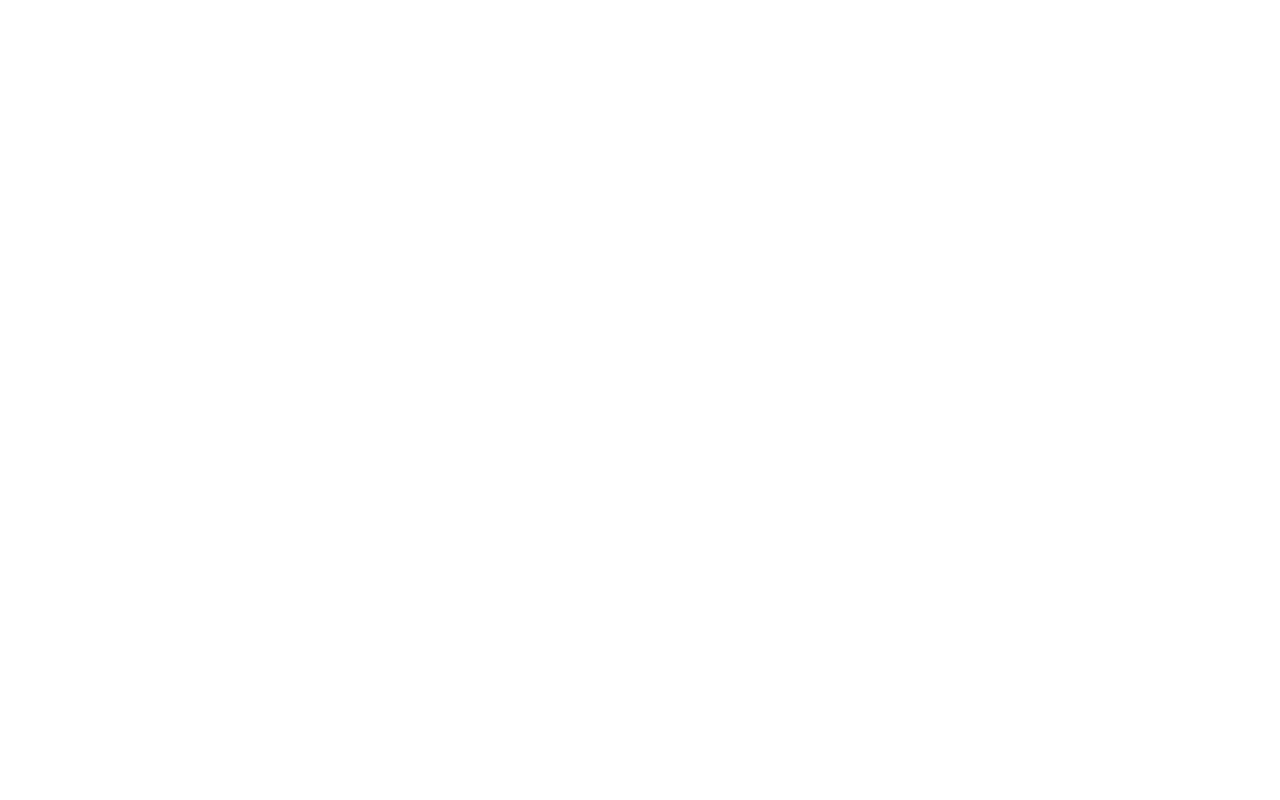
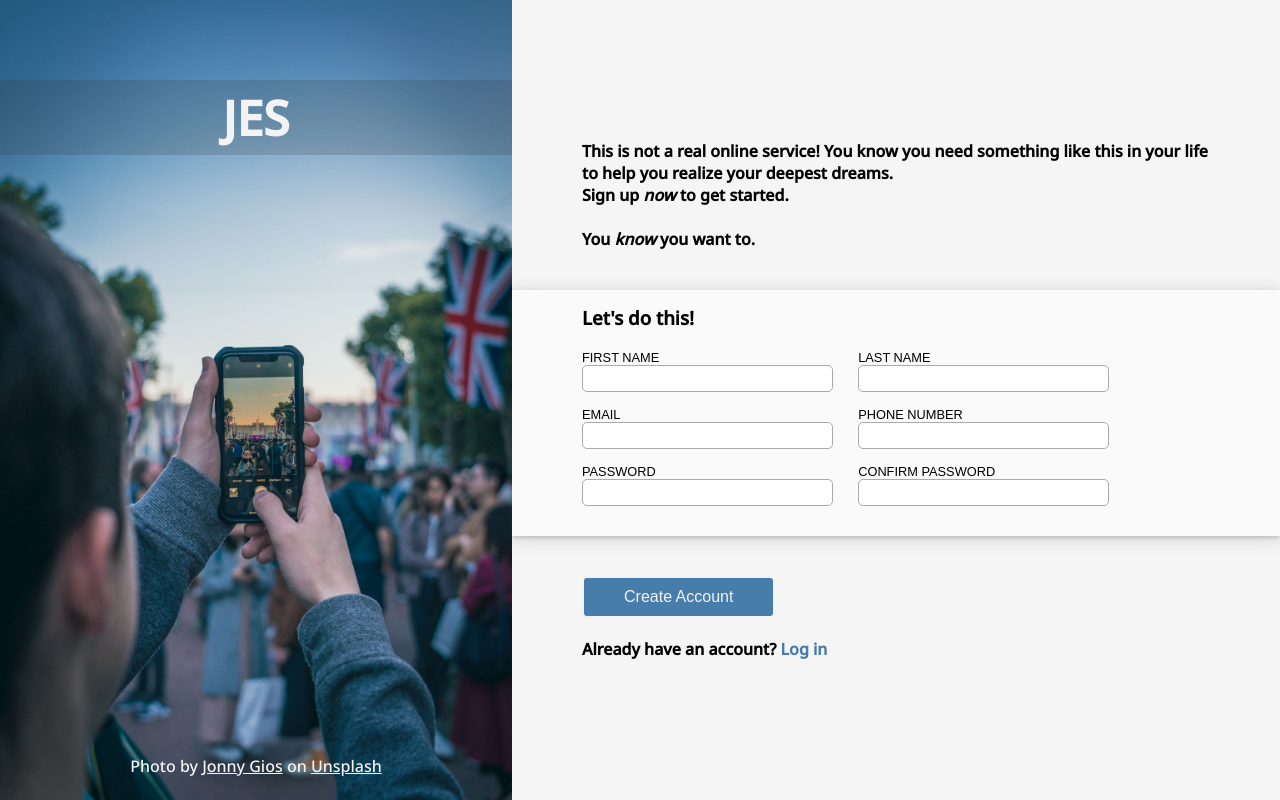
Before and after one commit to crisxchan/sign-up-page, a plain HTML site: page index.html in a window 1280 px wide. Drawn offline with Linux system fonts and the light colour scheme.

Commit message:
Completed final layout

```diff
--- a/index.html
+++ b/index.html
@@ -4,9 +4,70 @@
     <meta charset="UTF-8">
     <meta http-equiv="X-UA-Compatible" content="IE=edge">
     <meta name="viewport" content="width=device-width, initial-scale=1.0">
-    <title>Document</title>
+    <link rel="stylesheet" href="styles.css">
+    <link rel="preconnect" href="https://fonts.googleapis.com">
+    <link rel="preconnect" href="https://fonts.gstatic.com" crossorigin>
+    <link href="https://fonts.googleapis.com/css2?family=Noto+Sans:wght@500&family=Open+Sans:wght@300;800&display=swap" rel="stylesheet">
+    <title>Sign-up Form</title>
 </head>
 <body>
+    <div id="bg-img">
+        <div id="logo">
+            <h1>JES</h1>
+        </div>
+        <div id="credits-img">
+            <p>Photo by <u>Jonny Gios</u> on <u>Unsplash</u></p>
+        </div>
+    </div>
+    <main>
+        <div id="main-text">
+            <h4>
+                This is not a real online service! You know you need
+                something like this in your life to help you realize
+                your deepest dreams.<br>
+                Sign up <i>now</i> to get started.
+                <br><br>
+                You <i>know</i> you want to.
+            </h4>
+        </div>
+        <form id="main-form">
+            <h3>Let's do this!</h3>
 
+            <div class="input">
+                <label for="first-name">FIRST NAME</label>
+                <input type="text" name="first-name">
+            </div>
+
+            <div class="input">
+                <label for="last-name">LAST NAME</label>
+                <input type="text" name="last-name">
+            </div>
+
+            <div class="input">
+                <label for="email">EMAIL</label>
+                <input type="email" name="email">
+            </div>
+
+            <div class="input">
+                <label for="phone-number">PHONE NUMBER</label>
+                <input type="tel" name="phone-number" pattern="[0-9]{3}-[0-9]{2}-[0-9]{3}">
+            </div>
+
+            <div class="input">
+                <label for="password">PASSWORD</label>
+                <input type="password" name="password">
+            </div>
+
+            <div class="input">
+                <label for="confirm-password">CONFIRM PASSWORD</label>
+                <input type="password" name="confirm-password">
+            </div>
+        </form>
+
+        <div id="main-footer">
+            <button>Create Account</button>
+            <h4>Already have an account? <a href=""id="login">Log in</a></h4>
+        </div>
+    </main>
 </body>
 </html>
--- a/styles.css
+++ b/styles.css
@@ -0,0 +1,153 @@
+* {
+    margin: 0;
+    padding: 0;
+}
+
+html {
+    height: 100%;
+}
+
+body {
+    min-height: 100%;
+    display: flex;
+    font-family: 'Noto Sans', sans-serif;
+}
+
+#bg-img {
+    background-image: url('assets/bg-img.jpg');
+    background-position: center;
+    background-size: cover;
+    width: 40%;
+}
+
+#logo {
+    position: relative;
+    top: 10vh;
+    font-size: 1.5rem;
+    color: #F3F3F3;
+    text-align: center;
+    background-color: #33333330;
+    padding: 5px;
+}
+
+#credits-img {
+    width: 40vw;
+    color: #F3F3F3;
+    text-align: center;
+    position: relative;
+    top: 85vh;
+}
+
+main {
+    display: flex;
+    flex-direction: column;
+    justify-content: center;
+    width: 60%;
+    max-height: 100%;
+    background-color: #F5F5F5;
+}
+
+#main-text, #main-footer {
+    margin: 40px 70px;
+}
+
+button {
+    margin: 0 0 20px 0;
+    padding: 10px 40px;
+    background-color: #477DAB;
+    border-radius: 5px;
+    border: 2px solid;
+    color: #F3F3F3;
+    font-family: sans-serif;
+    font-size: 1rem;
+}
+
+button:hover {
+    border: 2px solid #6caee7;
+}
+
+#main-form {
+    background-color: #FAFAFA;
+    box-shadow: 0 2px 4px 0 #33333330, 0 2px 16px 0 #33333330;
+    display: flex;
+    flex-flow: row wrap;
+    padding: 15px 70px;
+}
+
+#main-form h3 {
+    width: 100%;
+    margin: 0 0 20px 0;
+}
+
+.input {
+    display: flex;
+    flex-direction: column;
+    width: 40%;
+    margin: 0 25px 15px 0;
+}
+
+input {
+    height: 25px;
+    border-radius: 5px;
+    border: 1px solid #AAAAAA;
+    padding: 0 10px;
+}
+
+input:focus{
+    border: 1px solid #477DAB;
+}
+
+.input label {
+    font-family: sans-serif;
+    font-size: 0.8rem;
+}
+
+#login {
+    color: #477DAB;
+}
+
+a {
+    text-decoration: none;
+}
+
+@media (max-width: 700px){
+    body {
+        flex-direction: column;
+    }
+
+    #bg-img {
+        width: 100%;
+    }
+
+    main {
+        width: 100%;
+    }
+
+    #main-text, #main-footer {
+        text-align: center;
+    }
+
+    #logo {
+        position: static;
+    }
+
+    #main-form {
+        display: flex;
+        flex-direction: column;
+        align-items: center;
+        justify-content: center;
+    }
+
+    #main-form h3 {
+        text-align: center;
+    }
+
+    .input {
+        align-items: center;
+        margin: 0 0 15px 0;
+    }
+
+    #credits-img {
+        display: none;
+    }
+}
```
Also changed, not shown: assets/bg-img.jpg (added).
